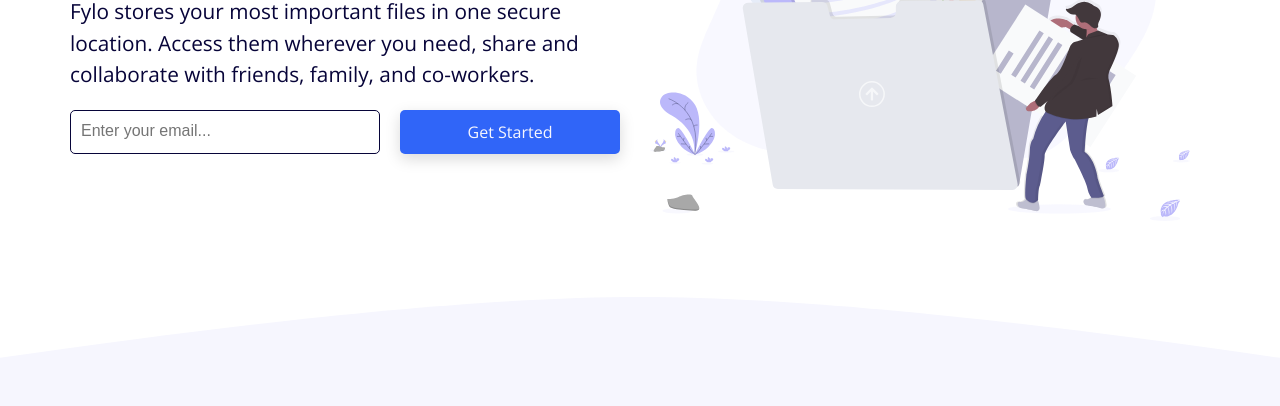
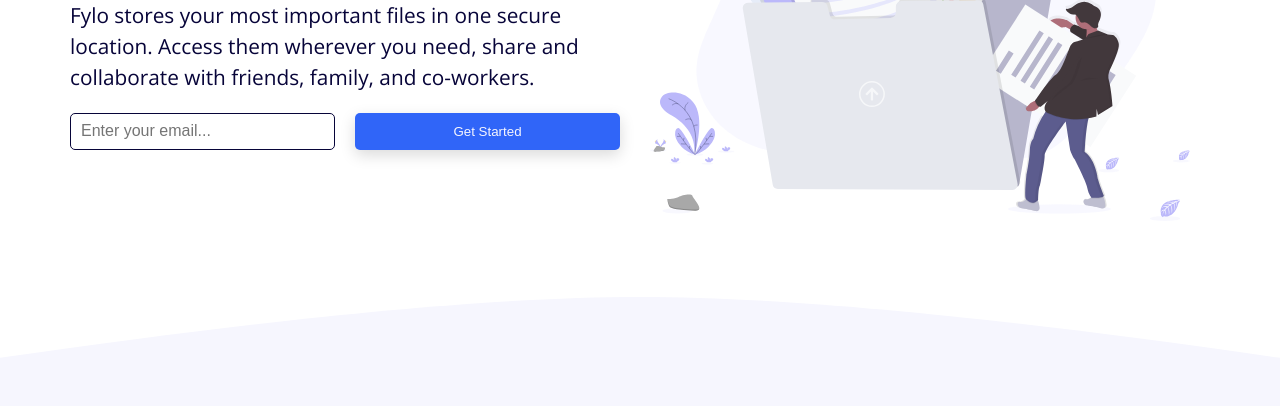
Before and after one commit to marcoslimaJS/Fylo-page, a plain HTML site: page index.html in a window 1280 px wide. Shown: the part 330-736 px from the top of the page. Drawn offline with nearby package versions, Linux system fonts and the light colour scheme.

Commit message:
modificando introdução-start para form

```diff
--- a/css/style.css
+++ b/css/style.css
@@ -74,11 +74,12 @@ header .menu a {
   flex: 1 1 0;
 }
 
-.introducao-start a {
+.introducao-start button {
   flex: 1;
   text-align: center;
-  min-width: 100px;
+  min-width: 120px;
   padding: 10px;
+  border: 1px solid transparent;
 }
 
 /*main*/
--- a/index.html
+++ b/index.html
@@ -42,10 +42,10 @@
         Access them wherever you need, share and collaborate with friends,
         family, and co-workers.
       </p>
-      <div class="introducao-start">
+      <form action="" class="introducao-start">
         <input type="email" name="" id="" placeholder="Enter your email...">
-        <a class="botao" href="">Get Started</a>
-      </div>
+        <button type="submit" class="botao" href="">Get Started</button>
+      </form>
     </div>
     <div class="introducao-img">
       <img src="./images/illustration-1.svg" alt="">
```
